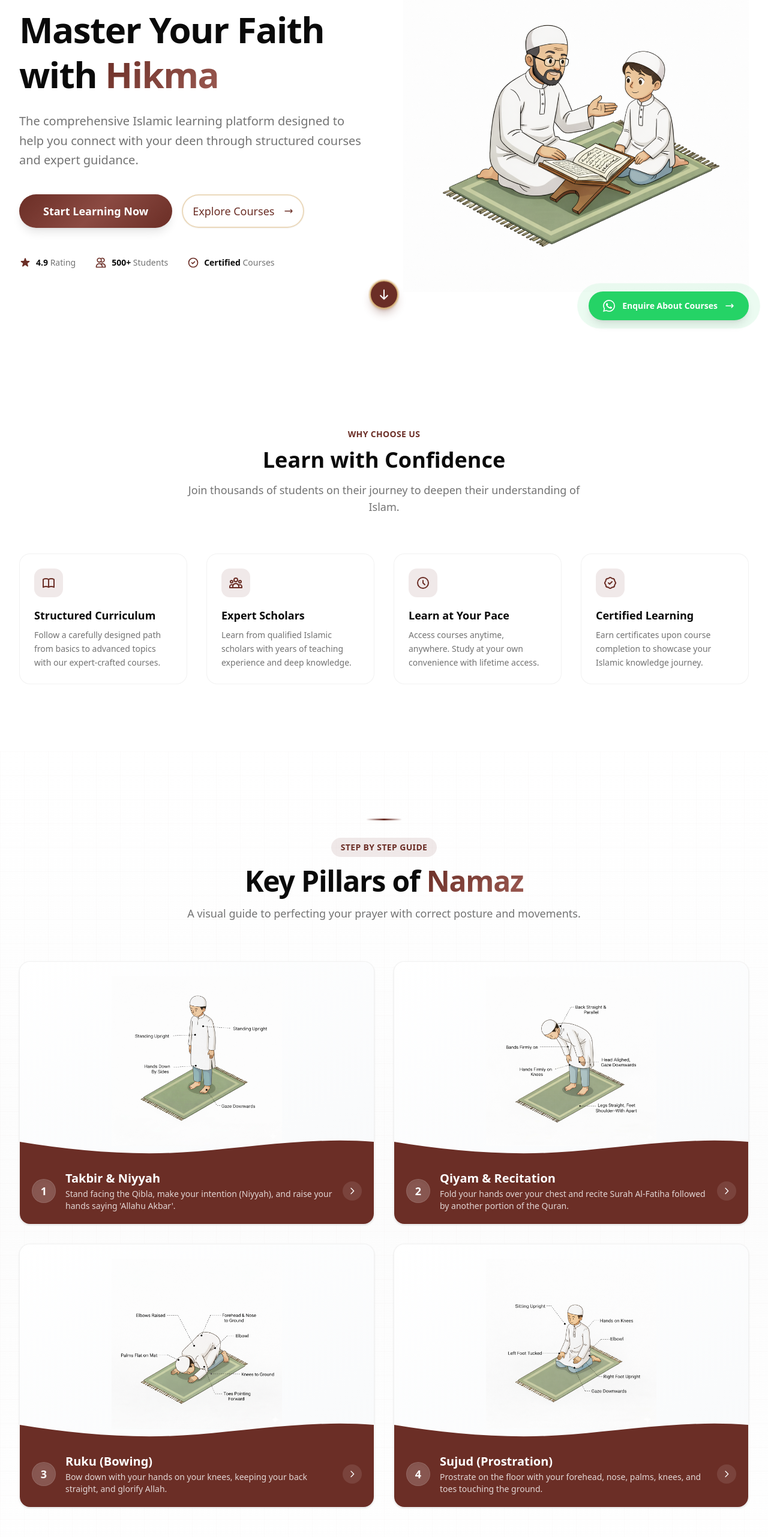
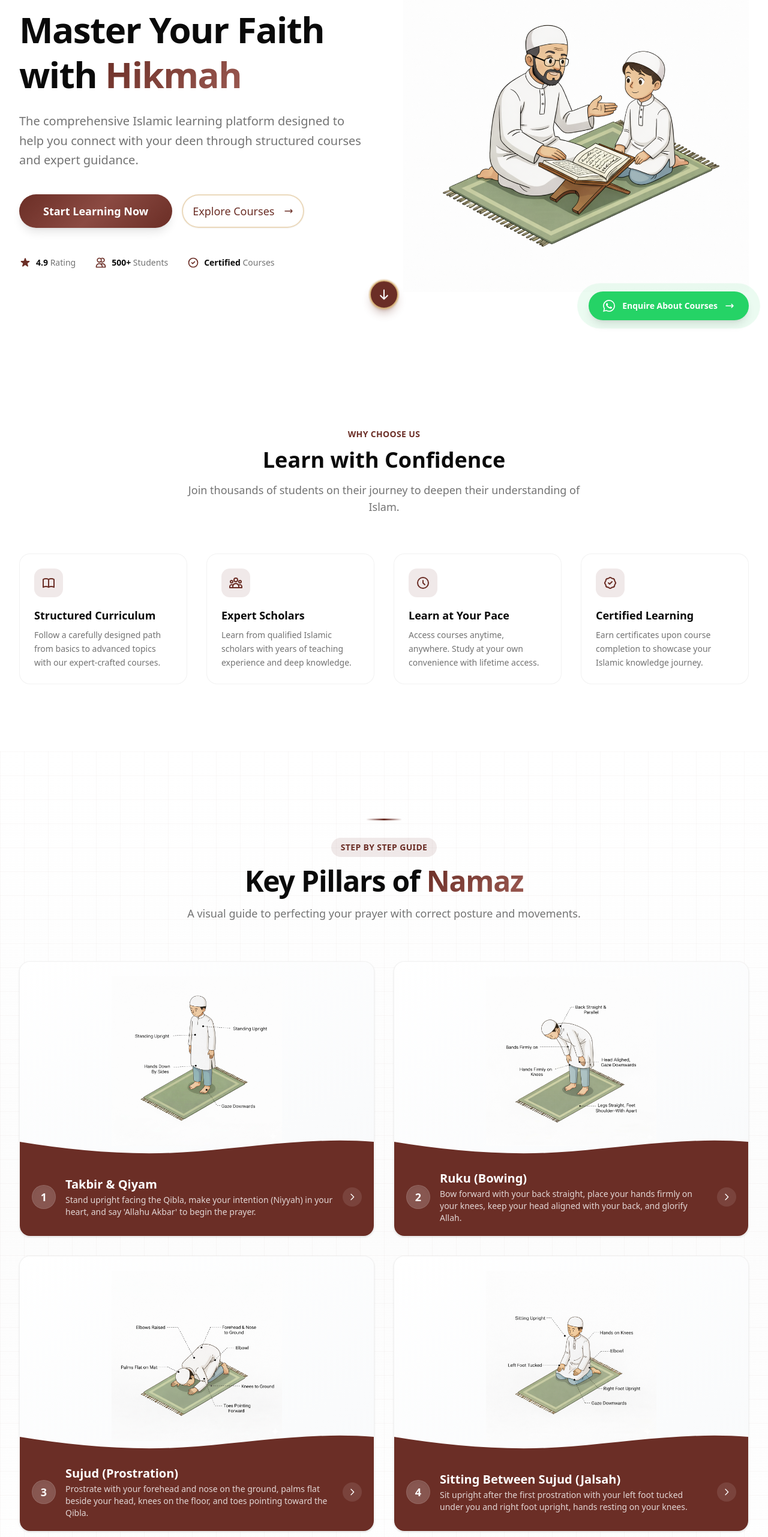
Before and after one commit to muhammedsirajudeen/hikmah-learning-landing, a Next.js app: page / in a window 1280 px wide. Shown: the part 234-2797 px from the top of the page at 60% size. Built offline with nearby package versions, Linux system fonts and the light colour scheme.

Commit message:
feat: updated the content

```diff
--- a/app/layout.tsx
+++ b/app/layout.tsx
@@ -13,7 +13,7 @@
 });
 
 export const metadata: Metadata = {
-  title: "Hikma - Master Your Faith with Islamic Learning",
+  title: "Hikmah - Master Your Faith with Islamic Learning",
   description: "The comprehensive Islamic learning platform designed to help you connect with your deen through structured courses and expert guidance.",
 };
 
--- a/app/page.tsx
+++ b/app/page.tsx
@@ -126,7 +126,7 @@
             <div className="flex items-center gap-2">
               <Image
                 src="/hikmahlearningnav.png"
-                alt="Hikma"
+                alt="Hikmah"
                 width={180}
                 height={60}
                 className="h-16 md:h-14 w-auto scale-225 mt-4"
@@ -181,7 +181,7 @@
                   {/* Title - Always visible */}
                   <h1 className="text-4xl font-extrabold tracking-tight sm:text-5xl md:text-6xl text-foreground leading-tight">
                     Master Your Faith with{" "}
-                    <span className="text-gradient">Hikma</span>
+                    <span className="text-gradient">Hikmah</span>
                   </h1>
 
                   {/* Short subtitle for mobile */}
@@ -197,7 +197,7 @@
                   {/* CTAs - Always visible */}
                   <div className="mt-0 lg:mt-10 flex flex-col gap-4 sm:flex-row w-full">
                     <a
-                      href="https://wa.me/9526965228?text=I%20want%20to%20start%20learning"
+                      href="https://wa.me/9562019132?text=I%20want%20to%20start%20learning"
                       target="_blank"
                       rel="noopener noreferrer"
                       className="w-full sm:w-auto"
@@ -286,7 +286,7 @@
         <div className="absolute -inset-3 bg-[#25D366]/20 rounded-full animate-pulse-ring" />
 
         <a
-          href="https://wa.me/9526965228?text=Join%20Exclusive%20Program"
+          href="https://wa.me/9562019132?text=Join%20Exclusive%20Program"
           target="_blank"
           rel="noopener noreferrer"
           className="relative flex items-center gap-3 px-5 py-3 sm:px-6 sm:py-3.5 bg-[#25D366] text-white rounded-full font-semibold text-sm shadow-lg hover:shadow-xl hover:shadow-[#25D366]/30 transition-all hover:scale-105 group"
--- a/components/footer.tsx
+++ b/components/footer.tsx
@@ -71,7 +71,7 @@
                     {/* Brand Column */}
                     <div className="lg:col-span-2">
                         <Link href="/" className="inline-block">
-                            <span className="text-2xl font-bold tracking-tight text-primary">Hikma</span>
+                            <span className="text-2xl font-bold tracking-tight text-primary">Hikmah Learning</span>
                         </Link>
                         <p className="mt-4 text-muted-foreground max-w-sm leading-relaxed">
                             Empowering Muslims worldwide with authentic Islamic education through structured courses and expert guidance.
@@ -136,7 +136,7 @@
                 {/* Bottom Bar */}
                 <div className="mt-12 pt-8 border-t border-border/50 flex flex-col sm:flex-row justify-between items-center gap-4">
                     <p className="text-sm text-muted-foreground">
-                        © {new Date().getFullYear()} Hikma. All rights reserved.
+                        © {new Date().getFullYear()} Hikmah learning. All rights reserved.
                     </p>
                     <p className="text-sm text-muted-foreground">
                         Powered by <span className="font-medium text-foreground">CILTRTIQ TECHNOLOGIES</span>
--- a/components/namaz-instructions.tsx
+++ b/components/namaz-instructions.tsx
@@ -3,36 +3,37 @@
 const steps = [
     {
         id: 1,
-        title: "Takbir & Niyyah",
-        description: "Stand facing the Qibla, make your intention (Niyyah), and raise your hands saying 'Allahu Akbar'.",
+        title: "Takbir & Qiyam",
+        description: "Stand upright facing the Qibla, make your intention (Niyyah) in your heart, and say 'Allahu Akbar' to begin the prayer.",
         image: "/first.png",
     },
     {
         id: 2,
-        title: "Qiyam & Recitation",
-        description: "Fold your hands over your chest and recite Surah Al-Fatiha followed by another portion of the Quran.",
+        title: "Ruku (Bowing)",
+        description: "Bow forward with your back straight, place your hands firmly on your knees, keep your head aligned with your back, and glorify Allah.",
         image: "/second.png",
     },
     {
         id: 3,
-        title: "Ruku (Bowing)",
-        description: "Bow down with your hands on your knees, keeping your back straight, and glorify Allah.",
+        title: "Sujud (Prostration)",
+        description: "Prostrate with your forehead and nose on the ground, palms flat beside your head, knees on the floor, and toes pointing toward the Qibla.",
         image: "/third.png",
     },
     {
         id: 4,
-        title: "Sujud (Prostration)",
-        description: "Prostrate on the floor with your forehead, nose, palms, knees, and toes touching the ground.",
+        title: "Sitting Between Sujud (Jalsah)",
+        description: "Sit upright after the first prostration with your left foot tucked under you and right foot upright, hands resting on your knees.",
         image: "/fourth.png",
     },
 ];
+
 
 export function NamazInstructions() {
     return (
         <section id="courses" className="relative py-20 lg:py-28 overflow-hidden">
             {/* Background with subtle gradient */}
             <div className="absolute inset-0 bg-gradient-to-b from-background via-muted/30 to-background" />
-            <div className="absolute inset-0 pattern-grid opacity-50" />
+            <div className="absolute inset-0 pattern-grid opacity-100" />
 
             <div className="container relative mx-auto px-4 sm:px-6 lg:px-8">
                 {/* Section Header */}
@@ -107,7 +108,7 @@
                 <div className="mt-12 text-center animate-fade-in" style={{ animationDelay: '400ms' }}>
                     <p className="text-muted-foreground mb-4">Want to learn the complete prayer step by step?</p>
                     <a
-                        href="https://wa.me/9526965228?text=I%20want%20to%20learn%20Namaz"
+                        href="https://wa.me/9562019132qiyam?text=I%20want%20to%20learn%20Namaz"
                         target="_blank"
                         rel="noopener noreferrer"
                         className="inline-flex items-center gap-2 px-6 py-3 rounded-full bg-primary text-primary-foreground font-semibold hover:bg-primary/90 transition-colors shadow-lg hover:shadow-xl"
```
